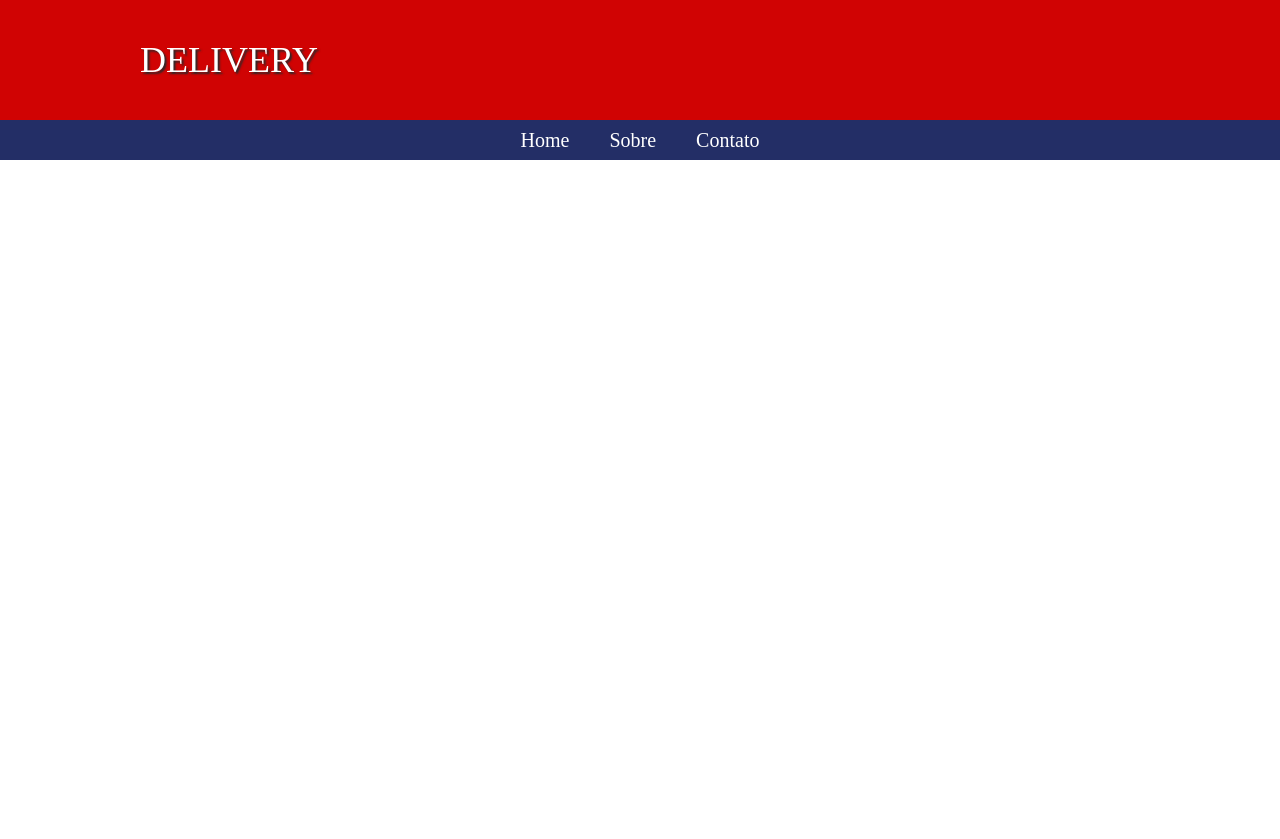
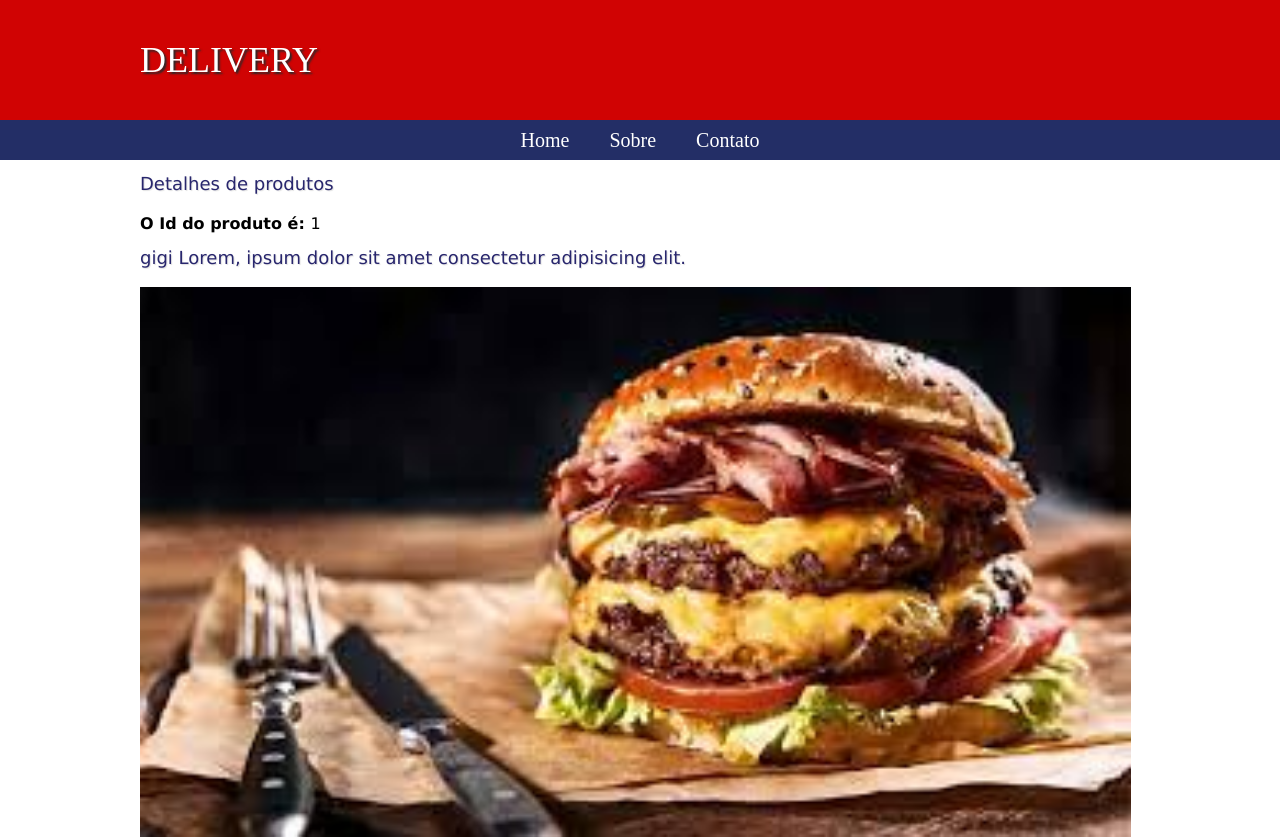
Before and after one commit to giovannirp/projetos-react, a React (Create React App) app in the folder delivery-full/: page /products/1 in a window 1280 px wide. Shown: the top 839 px of the page. Before the commit the page ends 800 px from the top, so only its background shows below. Built offline with nearby package versions, Linux system fonts and the light colour scheme; data requests are answered from the project's data file.

Commit message:
feat: adicionando rotas e modificando estrutura

```diff
--- a/delivery-full/src/App.js
+++ b/delivery-full/src/App.js
@@ -4,6 +4,7 @@
 import { BrowserRouter, Routes, Route } from "react-router-dom";
 import About from "./Pages/About";
 import Contato from "./Pages/Contato";
+import ProductDetails from "./Pages/ProductDetails";
 
 function App() {
   return (
@@ -14,6 +15,7 @@
           <Route path="/" element={<Home />} />
           <Route path="/about" element={<About />} />
           <Route path="/contato" element={<Contato />} />
+          <Route path="/products/:id" element={<ProductDetails />} />
         </Routes>
       </BrowserRouter>
     </div>
--- a/delivery-full/src/Components/Boxes.js
+++ b/delivery-full/src/Components/Boxes.js
@@ -1,4 +1,5 @@
 import React from "react";
+import { Link } from "react-router-dom";
 
 function Boxes(props) {
   return (
@@ -6,9 +7,7 @@
       <div className="box">
         <img src={props.img} alt="" />
         <p>{props.titulo}</p>
-        <a href={props.link} target="_blank" rel="noopener noreferrer">
-          {props.textoLink}
-        </a>
+        <Link to={props.linkDetalhes}>Veja mais</Link>
       </div>
     </>
   );
--- a/delivery-full/src/Components/Header.js
+++ b/delivery-full/src/Components/Header.js
@@ -1,4 +1,5 @@
 import React from "react";
+import { Link } from "react-router-dom";
 import "./Header.scss";
 import Nav from "./Nav";
 
@@ -7,7 +8,9 @@
     <>
       <header className="header">
         <div className="containerHeader">
-          <h1>Delivery</h1>
+          <h1>
+            <Link to="/">Delivery</Link>
+          </h1>
         </div>
       </header>
       <Nav />
--- a/delivery-full/src/Components/Header.scss
+++ b/delivery-full/src/Components/Header.scss
@@ -10,11 +10,14 @@
     align-items: center;
 
     h1 {
-      color: #fff;
-      text-align: left;
-      font-size: 36px;
-      text-transform: uppercase;
-      text-shadow: 2px 2px 2px #29292a;
+      a {
+        color: #fff;
+        text-align: left;
+        font-size: 36px;
+        text-transform: uppercase;
+        text-shadow: 2px 2px 2px #29292a;
+        text-decoration: none;
+      }
     }
   }
 }
--- a/delivery-full/src/Pages/Home.js
+++ b/delivery-full/src/Pages/Home.js
@@ -37,6 +37,7 @@
                 img={list.img}
                 textoLink={list.textoLink}
                 link={list.link}
+                linkDetalhes={`/products/${list.id}`}
               />
             ))}
         </div>
--- /dev/null
+++ b/delivery-full/src/Pages/ProductDetails.js
@@ -0,0 +1,32 @@
+import React from "react";
+import { useParams } from "react-router";
+import { useFetch } from "../hooks/useFetch";
+import "./ProductDetails.scss";
+
+export default function ProductDetails() {
+  const { id } = useParams();
+
+  const url = "http://localhost:3000/products/" + id;
+
+  const { data: product, loading, error } = useFetch(url);
+
+  console.log(product);
+
+  return (
+    <main>
+      <div className="product-details">
+        <h1>Detalhes de produtos</h1>
+        <p className="tit-product"><strong>O Id do produto é: </strong> {id} </p>
+        {product && (
+          <div>
+            <h1>{product.titulo}</h1>
+            <img src={product.img} alt={product.titulo} />
+            <p>
+                {product.texto}
+            </p>
+          </div>
+        )}
+      </div>
+    </main>
+  );
+}
--- /dev/null
+++ b/delivery-full/src/Pages/ProductDetails.scss
@@ -0,0 +1,29 @@
+.product-details {
+  h1 {
+    margin-top: 15px;
+    font-size: 18px;
+    margin-bottom: 20px;
+    color: #28266d;
+    text-shadow: 1px 1px 1px #e1e1e1;
+  }
+
+  img {
+    max-width: 1050px;
+    height: 550px;
+  }
+
+  .tit-product {
+    margin-bottom: 10px;
+
+    strong {
+      font-weight: bold;
+    }
+  }
+
+  p {
+    line-height: 21px;
+    margin-top: 10px;
+    margin-bottom: 10px;
+    max-width: 950px;
+  }
+}
```
Also changed, not shown: delivery-full/db.json (+3 -0 lines).
